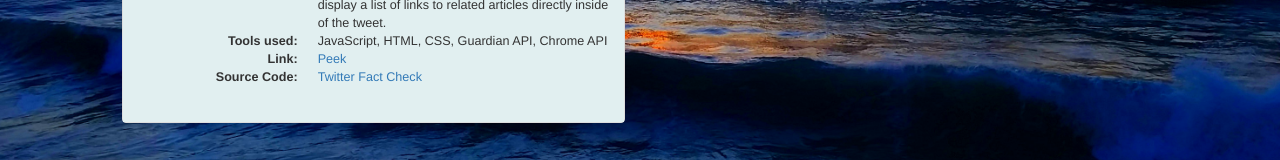
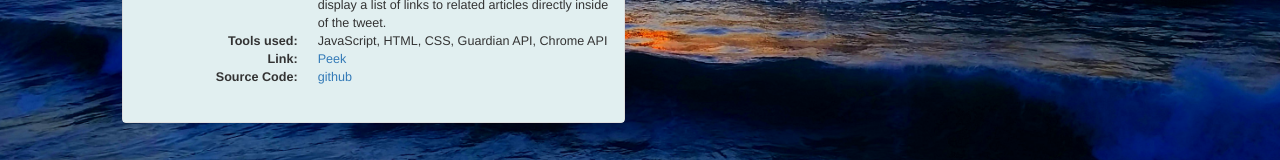
Before and after one commit to lucaguarro/oldPortfolio, a plain HTML site: page projects.html in a window 1280 px wide. Shown: the part 1301-1461 px from the top of the page. Drawn offline with nearby package versions, Linux system fonts and the light colour scheme; files that its build step writes are made by us from their sources.

Commit message:
small change

```diff
--- a/projects.html
+++ b/projects.html
@@ -163,7 +163,7 @@
                                 <dt>Link:</dt>
                                 <dd><a href="https://chrome.google.com/webstore/detail/twitter-fact-check/knkgedhglgpdamdklbgoknjhmappdaoo" alt="Twitter Fact Check" target="_blank">Peek</a></dd>
                                 <dt>Source Code:</dt>
-                                <dd><a href="https://github.com/lucaguarro/DebugPolitics" alt="github link" target="_blank">Twitter Fact Check</a></dd>
+                                <dd><a href="https://github.com/lucaguarro/DebugPolitics" alt="github link" target="_blank">github</a></dd>
                             </dl>
                         </div>
                     </div>
```
